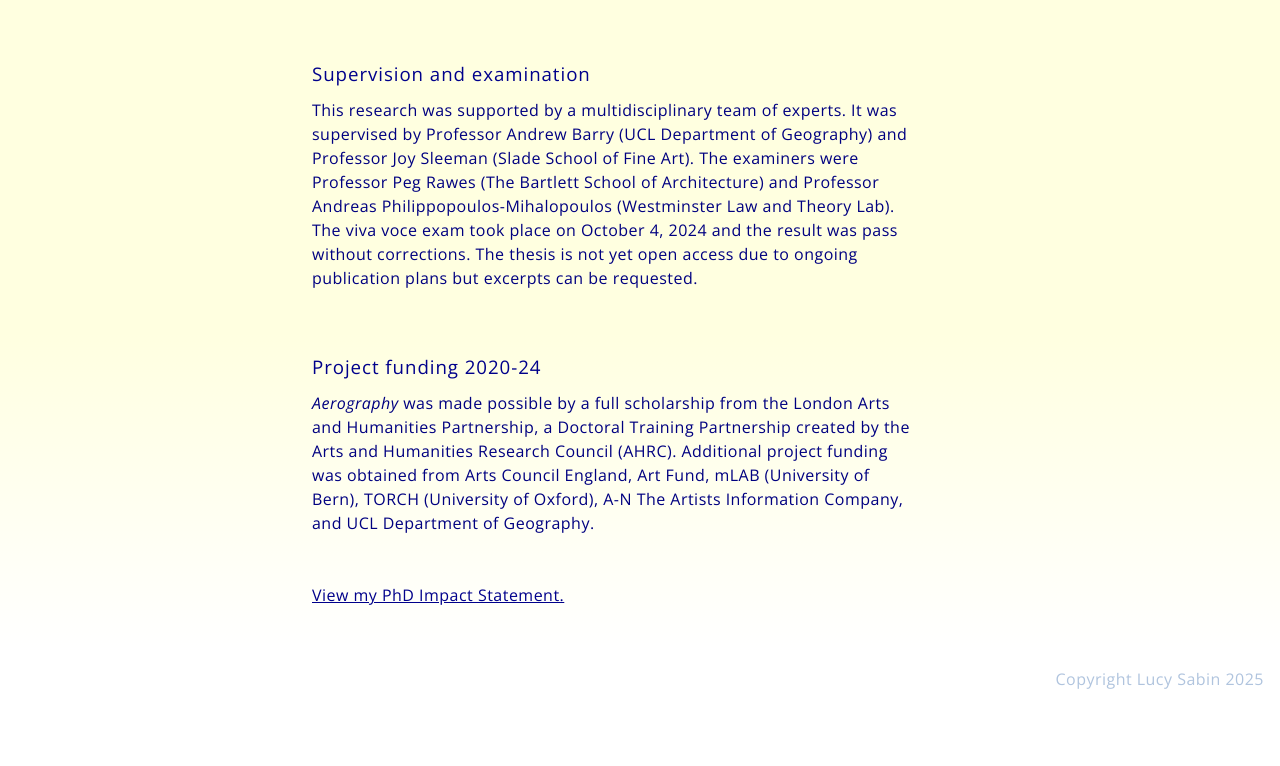
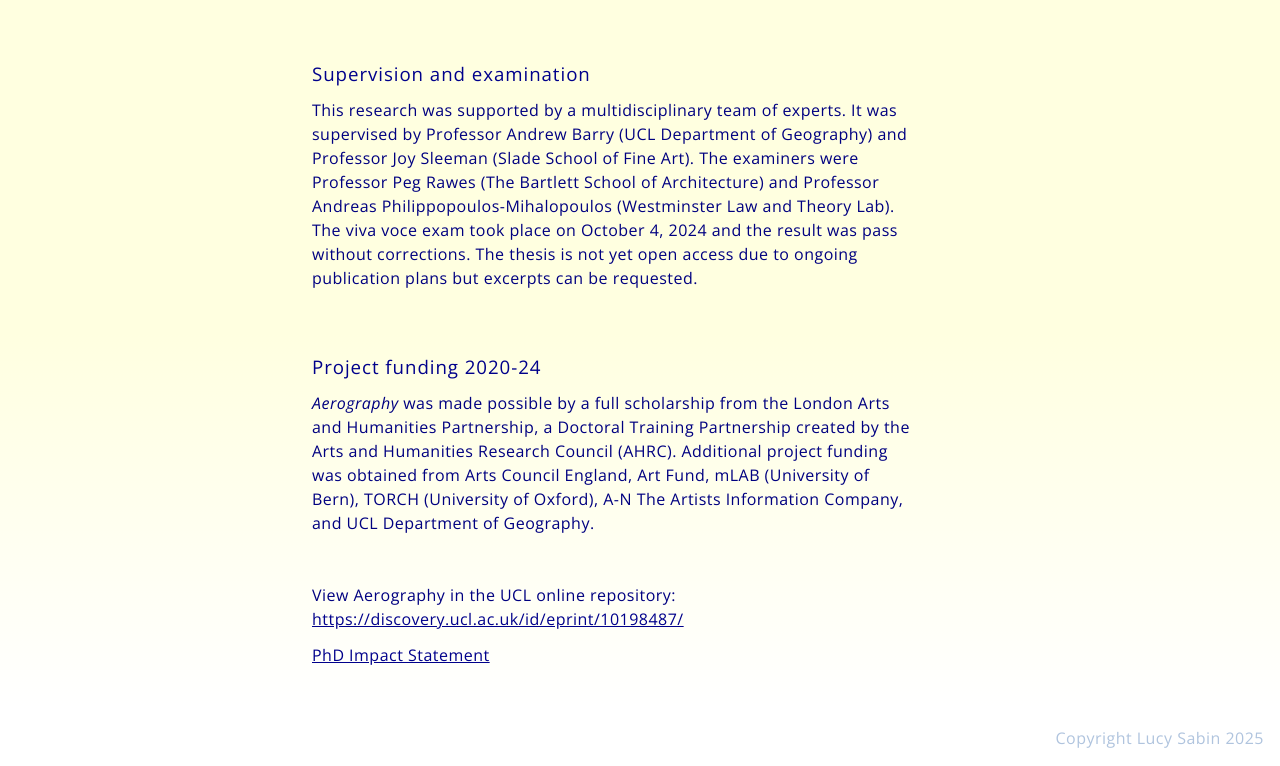
Before and after one commit to lucyrose93/aerography, a plain HTML site: page phd.html in a window 1280 px wide. Shown: the part 893-1659 px from the top of the page. Before the commit the page ends 1600 px from the top, so only its background shows below. Drawn offline with nearby package versions, Linux system fonts and the light colour scheme.

Commit message:
update cv and add ucl eprint link

```diff
--- a/phd.html
+++ b/phd.html
@@ -81,7 +81,8 @@
                 <h3 id="funding">Project funding 2020-24</h3>
                 <!--                                <img style="width:85%; margin-top:2em" src="imgs/funding-logos.png">-->
                 <p style="margin-bottom:3em;"><i>Aerography</i> was made possible by a full scholarship from the London Arts and Humanities Partnership, a Doctoral Training Partnership created by the Arts and Humanities Research Council (AHRC). Additional project funding was obtained from Arts Council England, Art Fund, mLAB (University of Bern), TORCH (University of Oxford), A-N The Artists Information Company, and UCL Department of Geography.</p>
-                <p><a href="pdfs/phd-impact.pdf" target="_blank">View my PhD Impact Statement.</a></p>
+                <p>View Aerography in the UCL online repository:<br><a href="https://discovery.ucl.ac.uk/id/eprint/10198487/" target="_blank">https://discovery.ucl.ac.uk/id/eprint/10198487/</a></p>
+                <p><a href="pdfs/phd-impact.pdf" target="_blank">PhD Impact Statement</a></p>
             </div>
         </div>
     </article>
```
Also changed, not shown: 1 other file.
